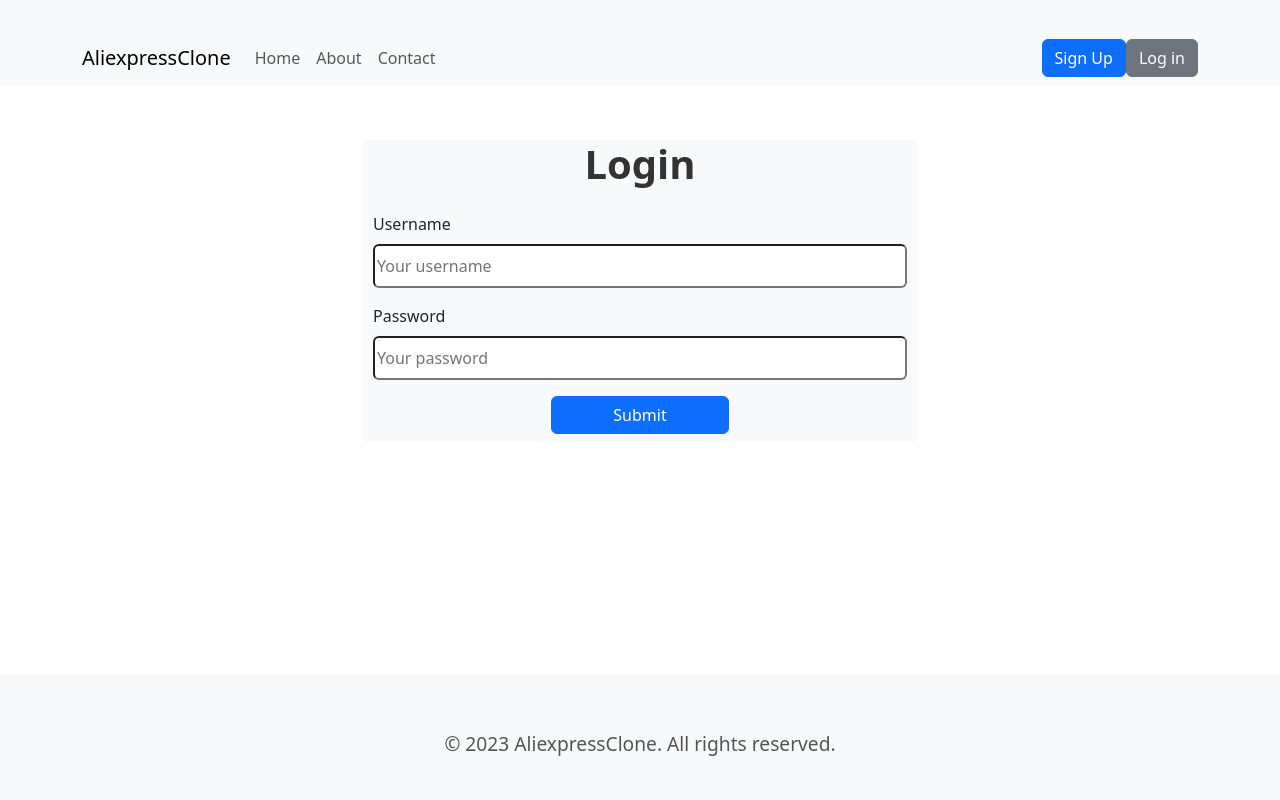
After one commit to Deveno2222/Aliexpress, a Django app: page /login/ in a window 1280 px wide. The commit adds this page. Run offline with Django 4.2, Linux system fonts and the light colour scheme.

Commit message:
added login

```diff
--- a/aliexpress/settings.py
+++ b/aliexpress/settings.py
@@ -26,6 +26,10 @@ SECRET_KEY = 'django-insecure-3tl!$=a35#h%ssl7zlxbcon**+oz9sz5r8j!umpkpo8w$0o7&s
 DEBUG = True
 
 ALLOWED_HOSTS = []
+
+LOGIN_URL = '/login/'
+LOGIN_REDIRECT_URL = '/'
+LOGOUT_REDIRECT_URL = '/'
 
 
 # Application definition
--- a/core/forms.py
+++ b/core/forms.py
@@ -1,6 +1,16 @@
 from django import forms
-from django.contrib.auth.forms import UserCreationForm
+from django.contrib.auth.forms import UserCreationForm, AuthenticationForm
 from django.contrib.auth.models import User
+
+class LoginForm(AuthenticationForm):
+  username = forms.CharField(widget=forms.TextInput(attrs={
+    'placeholder': 'Your username',
+    'class': 'w-100 py-2 px-6 rounded'
+  }))
+  password = forms.CharField(widget=forms.PasswordInput(attrs={
+    'placeholder': 'Your password',
+    'class': 'w-100 py-2 px-6 rounded'
+  }))
 
 class SignUpForm(UserCreationForm):
   class Meta:
--- /dev/null
+++ b/core/templates/core/login.html
@@ -0,0 +1,44 @@
+{% extends 'base.html' %}
+
+{% block title %}Log in{% endblock %}
+
+{% block content %}
+<div class="container">
+  <div class="row">
+    <div class="col-md-6 my-4 mx-auto bg-light rounded">
+      <h1 class="mb-4 display-4 text-center">Login</h1>
+
+      <form method="post" action=".">
+        {% csrf_token %}
+
+
+
+        <div class="mb-3">
+          <label class="inline-block mb-2">Username</label><br>
+          {{ form.username }}
+        </div>
+
+        <div class="mb-3">
+          <label class="inline-block mb-2">Password</label><br>
+          {{ form.password }}
+        </div>
+
+        {% if forms.errors or forms.non_field_errors %}
+          <div class="mb-3 p-6 bg-red-100 rounded">
+            {% for field in form %}
+              {{ field.errors }}
+            {% endfor %}
+
+            {{ form.non_field_errors }}
+          </div>
+        {% endif %}
+
+        <div class="d-grid col-4 mx-auto mb-2">
+          <button class="btn btn-primary">Submit</button>
+        </div>
+      </form>
+    </div>
+  </div>
+</div>
+
+{% endblock %}
--- a/core/urls.py
+++ b/core/urls.py
@@ -1,9 +1,12 @@
+from django.contrib.auth import views as auth_views
 from django.urls import path
 from . import views
+from .forms import LoginForm
 
 app_name='core'
 
 urlpatterns = [
   path('', views.index, name='index'),
-  path('signup/', views.signup, name='signup')
+  path('signup/', views.signup, name='signup'),
+  path('login/', auth_views.LoginView.as_view(template_name='core/login.html',authentication_form=LoginForm), name='login'),
 ]
--- a/templates/base.html
+++ b/templates/base.html
@@ -32,8 +32,13 @@
               </li>
             </ul>
           </div>
-          <a href="{% url 'core:signup' %}" class="btn btn-primary">Sign Up</a>
-          <a href="#" class="btn btn-secondary">Log in</a>
+          {% if request.user.is_authenticated %}
+            <a href="#" class="btn btn-primary">Inbox</a>
+            <a href="#" class="btn btn-secondary">Dashboard</a>
+          {% else %}
+            <a href="{% url 'core:signup' %}" class="btn btn-primary">Sign Up</a>
+            <a href="{% url 'core:login' %}" class="btn btn-secondary">Log in</a>
+          {% endif %}
         </div>
       </nav>
     </header>
```
